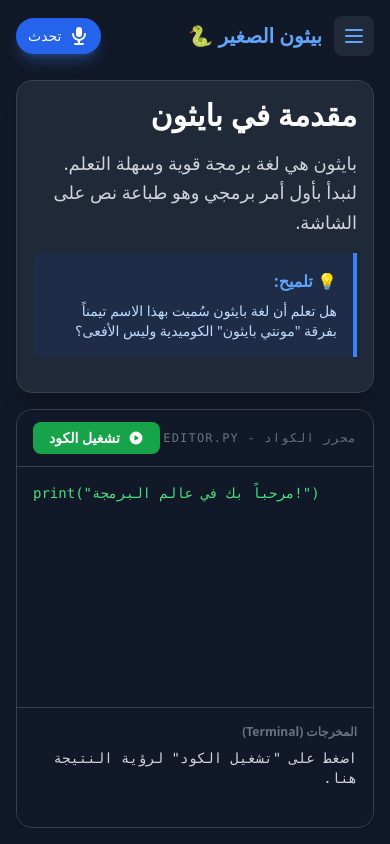
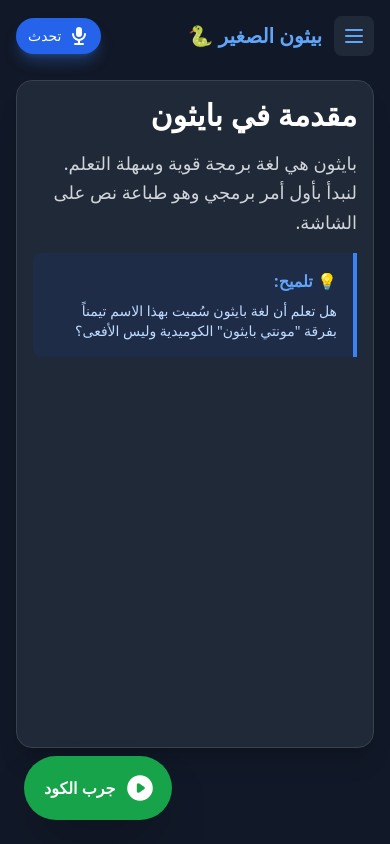
Before and after one commit to SalalahSharqiyaSchool/python-for-grade-9, a React (Vite) app: page / in a window 390 px wide. Built offline with nearby package versions, Linux system fonts and the light colour scheme.

Commit message:
Update App.tsx

```diff
--- a/App.tsx
+++ b/App.tsx
@@ -11,10 +11,11 @@ const App: React.FC = () => {
   const [currentLesson, setCurrentLesson] = useState<Lesson>(LESSONS[0]);
   const [isVoiceActive, setIsVoiceActive] = useState(false);
   const [isSidebarOpen, setIsSidebarOpen] = useState(false);
+  const [isEditorModalOpen, setIsEditorModalOpen] = useState(false);
 
   const handleLessonSelect = (lesson: Lesson) => {
     setCurrentLesson(lesson);
-    setIsSidebarOpen(false); // إغلاق القائمة بعد اختيار الدرس في الهاتف
+    setIsSidebarOpen(false);
   };
 
   return (
@@ -30,11 +31,10 @@ const App: React.FC = () => {
 
       {/* Main Content Area */}
       <main className="flex-1 flex flex-col overflow-hidden">
-        <div className="flex-1 flex flex-col p-4 space-y-4 overflow-y-auto">
+        <div className="flex-1 flex flex-col p-4 space-y-4 overflow-y-auto pb-24 lg:pb-4">
           {/* Header */}
           <header className="flex items-center justify-between mb-2 gap-4">
             <div className="flex items-center gap-3">
-              {/* زر القائمة للهاتف */}
               <button
                 onClick={() => setIsSidebarOpen(true)}
                 className="md:hidden p-2 bg-gray-800 rounded-lg text-blue-400"
@@ -76,7 +76,7 @@ const App: React.FC = () => {
 
           <div className="grid grid-cols-1 lg:grid-cols-2 gap-4 flex-1 min-h-0">
             {/* Left Column: Lesson Content */}
-            <div className="bg-gray-800 rounded-2xl p-4 md:p-6 shadow-xl border border-gray-700 flex flex-col overflow-y-auto">
+            <div className="bg-gray-800 rounded-2xl p-4 md:p-6 shadow-xl border border-gray-700 flex flex-col overflow-y-auto h-full">
               <LessonContent lesson={currentLesson} />
 
               {isVoiceActive && (
@@ -89,13 +89,52 @@ const App: React.FC = () => {
               )}
             </div>
 
-            {/* Right Column: Code Editor */}
-            <div className="flex flex-col min-h-[400px] lg:h-full overflow-hidden">
+            {/* Right Column: Code Editor (Desktop Only) */}
+            <div className="hidden lg:flex flex-col h-full overflow-hidden">
               <CodeEditor initialCode={currentLesson.codeSnippet} expectedOutput={currentLesson.expectedOutput} />
             </div>
           </div>
         </div>
       </main>
+
+      {/* Floating Button for Mobile Editor (Bottom Left) */}
+      {!isEditorModalOpen && (
+        <button
+          onClick={() => setIsEditorModalOpen(true)}
+          className="lg:hidden fixed bottom-6 left-6 z-30 bg-green-600 hover:bg-green-700 text-white p-4 rounded-full shadow-2xl transition-transform active:scale-90 flex items-center justify-center"
+        >
+          <svg xmlns="http://www.w3.org/2000/svg" className="h-8 w-8" viewBox="0 0 20 20" fill="currentColor">
+            <path fillRule="evenodd" d="M10 18a8 8 0 100-16 8 8 0 000 16zM9.555 7.168A1 1 0 008 8v4a1 1 0 001.555.832l3-2a1 1 0 000-1.664l-3-2z" clipRule="evenodd" />
+          </svg>
+          <span className="mr-2 font-bold ml-1">جرب الكود</span>
+        </button>
+      )}
+
+      {/* Mobile Editor Modal */}
+      {isEditorModalOpen && (
+        <div className="lg:hidden fixed inset-0 z-[60] flex items-center justify-center p-4">
+          <div
+            className="absolute inset-0 bg-black/80 backdrop-blur-md"
+            onClick={() => setIsEditorModalOpen(false)}
+          ></div>
+          <div className="relative w-full max-w-lg h-[80vh] bg-gray-800 rounded-3xl shadow-2xl border border-gray-700 overflow-hidden flex flex-col animate-in fade-in zoom-in duration-300">
+            <div className="p-4 bg-gray-900 border-b border-gray-700 flex justify-between items-center">
+              <h3 className="font-bold text-blue-400">تطبيق عملي: {currentLesson.title}</h3>
+              <button
+                onClick={() => setIsEditorModalOpen(false)}
+                className="p-2 hover:bg-gray-800 rounded-full text-gray-400"
+              >
+                <svg xmlns="http://www.w3.org/2000/svg" className="h-6 w-6" fill="none" viewBox="0 0 24 24" stroke="currentColor">
+                  <path strokeLinecap="round" strokeLinejoin="round" strokeWidth={2} d="M6 18L18 6M6 6l12 12" />
+                </svg>
+              </button>
+            </div>
+            <div className="flex-1 overflow-hidden flex flex-col">
+              <CodeEditor initialCode={currentLesson.codeSnippet} expectedOutput={currentLesson.expectedOutput} />
+            </div>
+          </div>
+        </div>
+      )}
     </div>
   );
 };
```
